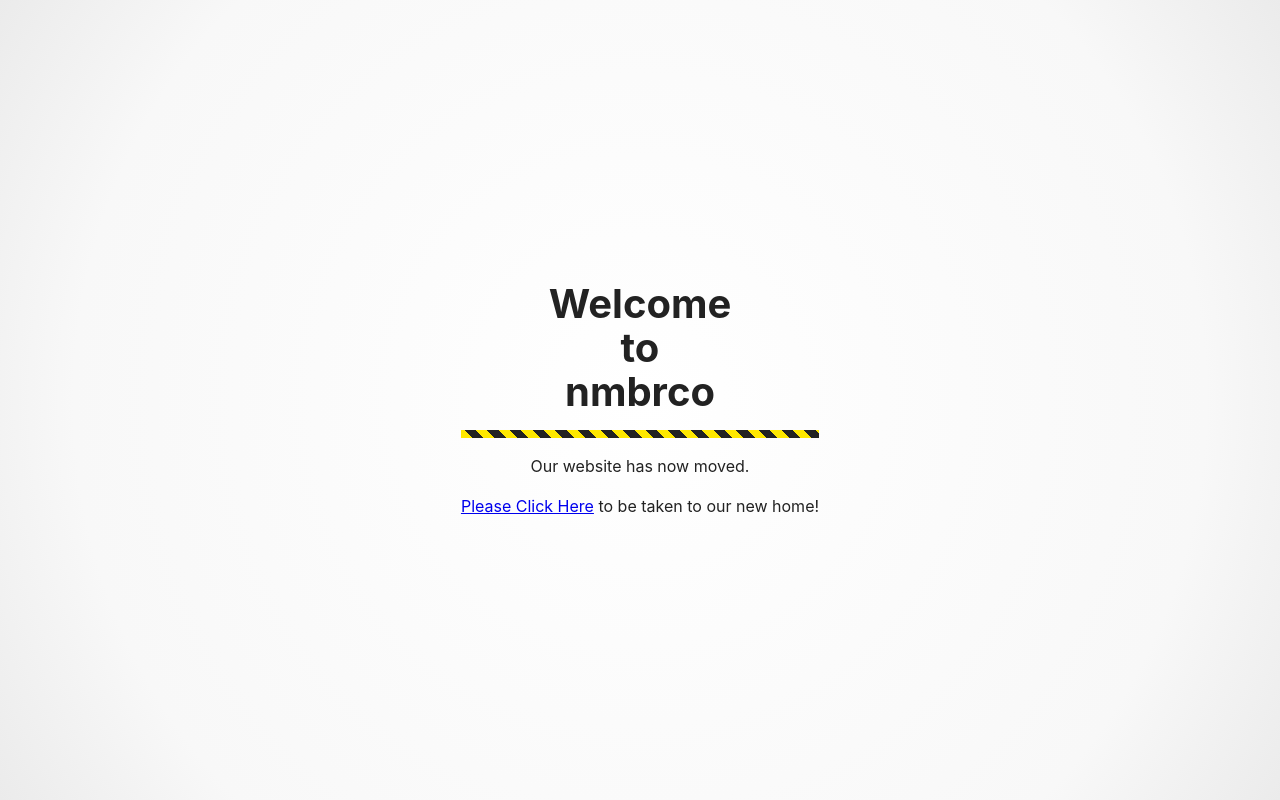
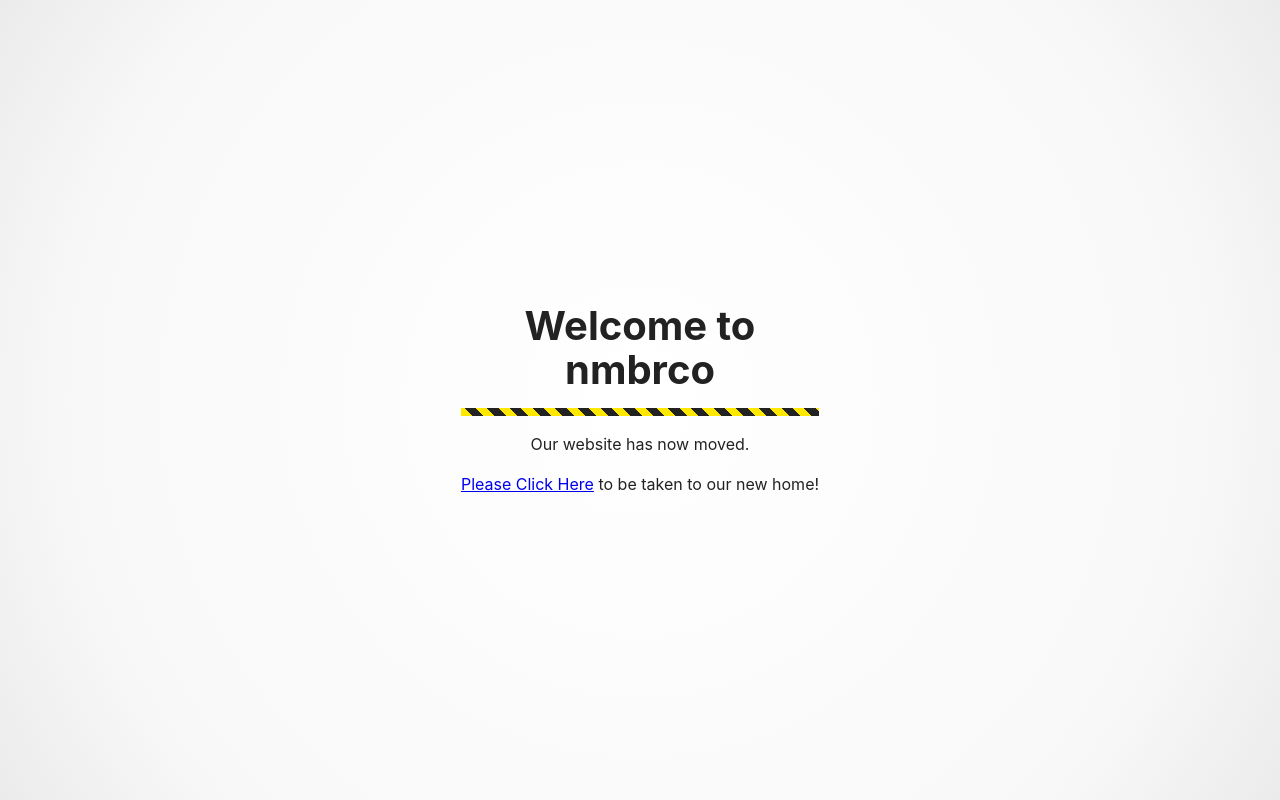
Before and after one commit to nmbrdco/nmbrco, a plain HTML site: page index.html in a window 1280 px wide. Drawn offline with Linux system fonts and the light colour scheme.

Commit message:
Update index.html

```diff
--- a/index.html
+++ b/index.html
@@ -49,7 +49,7 @@
   </head>
   <body>
     <main>
-      <h1>Welcome <br> to <br> nmbrco</h1>
+      <h1>Welcome to <br> nmbrco</h1>
       <p>Our website has now moved.</p>
       <p><a href="https://nmbrdco.com" class="link">Please Click Here</a> to be taken to our new home!</p>
     </main>
```
